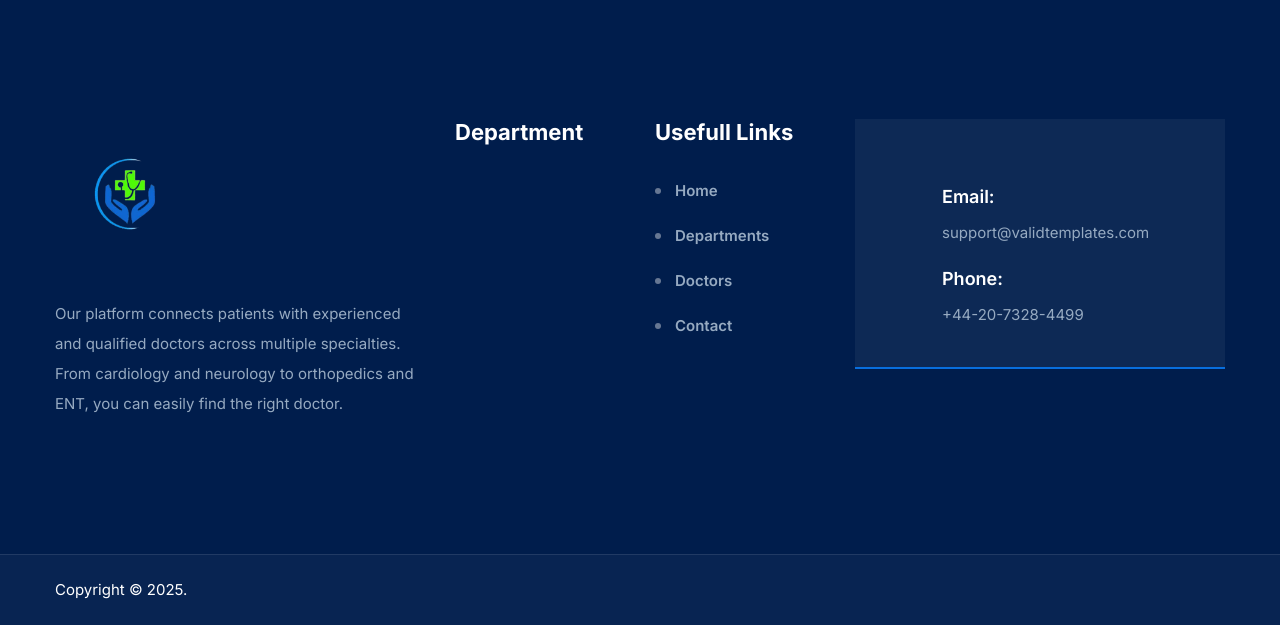
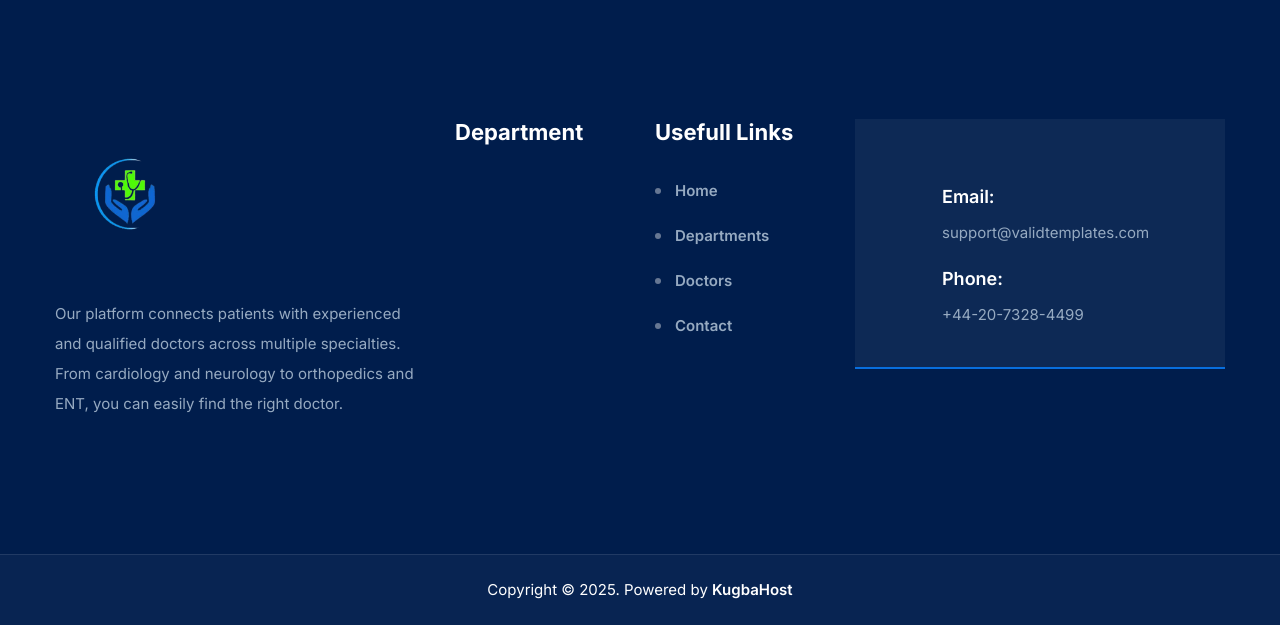
Before and after one commit to Sholems/urgent_care, a Laravel app: page /1 in a window 1280 px wide. Shown: the part 651-1276 px from the top of the page. Run offline with Laravel 10, Linux system fonts and the light colour scheme; data that the repository does not hold is empty; some libraries are stand-ins or nearby versions; some web fonts are replaced.

Commit message:
Update image handling in departments and home views; improve footer copyright alignment

```diff
--- a/resources/views/departments.blade.php
+++ b/resources/views/departments.blade.php
@@ -36,8 +36,8 @@
                                     <a href="#">{{ $category->name }}</a>
                                 </h4>
                                 <div class="icon">
-                                    @if (!empty($category->photo))
-                                        <img src="{{ $category->photo }}" alt="{{ $category->name }}" style="width:60px; height:60px; object-fit:contain;">
+                                    @if (!empty($category->image))
+                                        <img src="{{ $category->image }}" alt="{{ $category->name }}" style="width:60px; height:60px; object-fit:contain;">
                                     @else
                                         <i class="flaticon-broken-bone"></i>
                                     @endif
--- a/resources/views/doctors.blade.php
+++ b/resources/views/doctors.blade.php
@@ -832,7 +832,8 @@
             font-weight: 700;
             color: var(--dark-color);
             margin-bottom: 0.5rem;
-            line-height: 0.5;
+            line-height: 1.5rem;
+            text-align: center;
         }
 
         .doctor-specialty {
--- a/resources/views/home.blade.php
+++ b/resources/views/home.blade.php
@@ -212,8 +212,8 @@
                             <div class="card h-100 shadow-sm border-0 rounded-lg">
                                 <div class="card-body d-flex flex-column align-items-center">
                                     <div class="mb-3">
-                                        @if (!empty($category->image) && file_exists(public_path('uploads/categories/' . $category->image)))
-                                            <img src="{{ asset('uploads/categories/' . $category->image) }}" alt="{{ $category->name }}" class="rounded-circle border" style="width:70px; height:70px; object-fit:cover;">
+                                        @if (!empty($category->image))
+                                            <img src="{{  $category->image }}" alt="{{ $category->name }}" class="rounded-circle border" style="width:70px; height:70px; object-fit:cover;">
                                         @else
                                             <span class="d-inline-block bg-light rounded-circle p-3">
                                                 <i class="flaticon-broken-bone text-theme" style="font-size:40px;"></i>
@@ -299,7 +299,7 @@
                         >
 
                         </div>
-                        <h5 class="mb-1 font-weight-bold text-theme">{{ $doctor->name }}</h5>
+                        <h5 class="mb-1 font-weight-bold text-center text-theme">{{ $doctor->name }}</h5>
                         <span class="badge bg-gradient text-white mb-2 px-3 py-1 rounded-pill" style="font-size: 0.95em;">
                         {{ $doctor->specialization }}
                         </span>
--- a/resources/views/layouts/app.blade.php
+++ b/resources/views/layouts/app.blade.php
@@ -269,11 +269,11 @@
         <!-- Start Footer Bottom -->
         <div class="footer-bottom">
             <div class="container">
-                <div class="row align-center">
-                    <div class="col-lg-6">
-                        <p>Copyright &copy; 2025. </p>
-                    </div>
+            <div class="row align-center">
+                <div class="col-lg-12 text-center">
+                <p>Copyright &copy; 2025. Powered by <a href="https://www.kugbahost.com" target="_blank" rel="noopener">KugbaHost</a></p>
                 </div>
+            </div>
             </div>
         </div>
         <!-- End Footer Bottom -->
```
Also changed, not shown: 1 other file.
